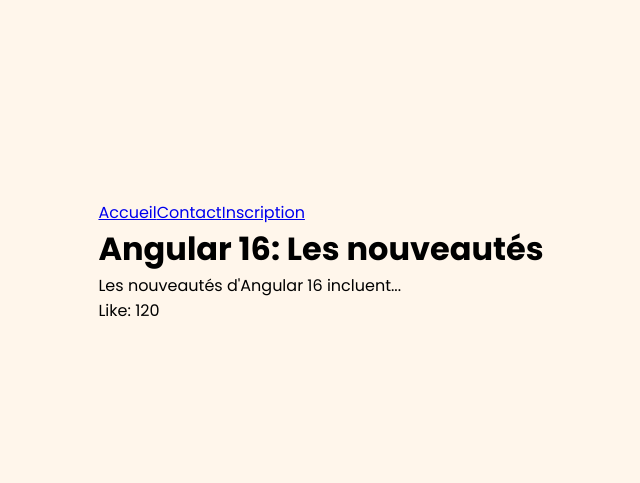
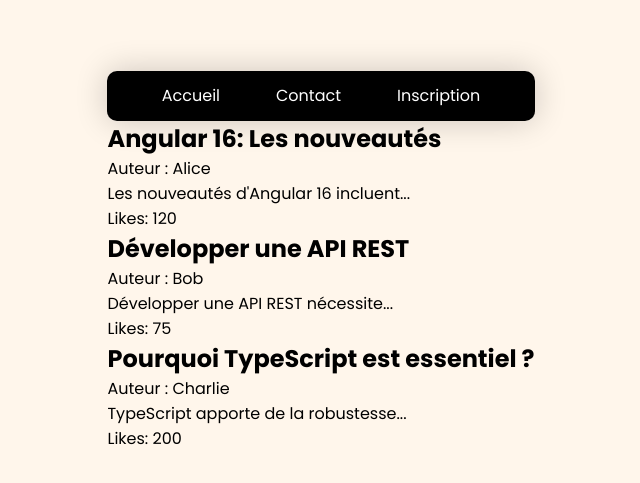
Before and after one commit to Thienthienko/wild-blog, an Angular app: page / in a window 1280 px wide. Shown: the part 139-622 px from the top of the page, without its empty margins (319-959 px from the left). Built offline with nearby package versions, Linux system fonts and the light colour scheme.

Commit message:
add input

```diff
--- a/src/app/article-page/article-page.component.html
+++ b/src/app/article-page/article-page.component.html
@@ -1,4 +1,11 @@
-<!-- <p>Article ID : {{ articleId }}</p> -->
+<!-- <p>Article ID : {{ articleId }}</p>
 <h1>{{ article.title }}</h1>
 <p>{{ article.content }}</p>
-<p>Like: {{ article.likes }}</p>
+<p>Like: {{ article.likes }}</p> -->
+
+<div>
+  <h2>{{ article.title }}</h2>
+  <p>Auteur : {{ article.author }}</p>
+  <p>{{ article.content }}</p>
+  <p>Likes: {{ article.likes }}</p>
+</div>
--- a/src/app/article-page/article-page.component.ts
+++ b/src/app/article-page/article-page.component.ts
@@ -1,16 +1,18 @@
 import { Component, inject, Input } from '@angular/core';
+import { FormsModule } from '@angular/forms';
 import { ActivatedRoute, ParamMap } from '@angular/router';
 
 @Component({
   selector: 'app-article-page',
   standalone: true,
-  imports: [],
+  imports: [FormsModule],
   templateUrl: './article-page.component.html',
   styleUrl: './article-page.component.scss',
 })
 export class ArticlePageComponent {
   route: ActivatedRoute = inject(ActivatedRoute);
   articleId!: number;
+  articles: any;
 
   ngOnInit() {
     this.route.paramMap.subscribe((params: ParamMap) => {
--- a/src/app/home-page/home-page.component.html
+++ b/src/app/home-page/home-page.component.html
@@ -1,4 +1,4 @@
-<nav>
+<nav class="links">
   <a [routerLink]="['/']">Accueil</a>
   <a [routerLink]="['/contact']">Contact</a>
   <a [routerLink]="['/signup']">Inscription</a>
@@ -14,4 +14,6 @@
 <p>Aucun article disponible</p>
 } -->
 
-<app-article-page [article]="articles[0]"></app-article-page>
+@for (article of articles; track $index) {
+<app-article-page [article]="article"></app-article-page>
+}
--- a/src/app/home-page/home-page.component.scss
+++ b/src/app/home-page/home-page.component.scss
@@ -0,0 +1,33 @@
+nav {
+  display: flex;
+  flex-direction: row;
+  justify-content: center;
+  gap: 2rem;
+  background-color: rgb(223, 223, 223);
+  border-radius: 10px;
+}
+
+.links {
+  background-color: rgb(0, 0, 0);
+  background-image: linear-gradient(to bottom, #0003, transparent);
+  border-bottom: 1px solid #0003;
+  box-shadow: 0 0 32px #0003;
+  font-size: 1em;
+  font-weight: 300;
+}
+.links > a {
+  color: rgb(255, 255, 255);
+  padding: 0.75em;
+  text-align: center;
+  text-decoration: none;
+  transition: all 0.5s;
+}
+.links > a:hover {
+  background: #89898906;
+  color: #adf;
+}
+.links > .line {
+  background: #68a;
+  height: 1px;
+  pointer-events: none;
+}
--- a/src/app/home-page/home-page.component.ts
+++ b/src/app/home-page/home-page.component.ts
@@ -11,8 +11,6 @@
   styleUrl: './home-page.component.scss',
 })
 export class HomePageComponent {
-  messageToChild: string = 'Bonjour depuis le parent !';
-
   articles = [
     {
       id: 1,
```
Also changed, not shown: src/app/app.routes.ts (+5 -5 lines).
